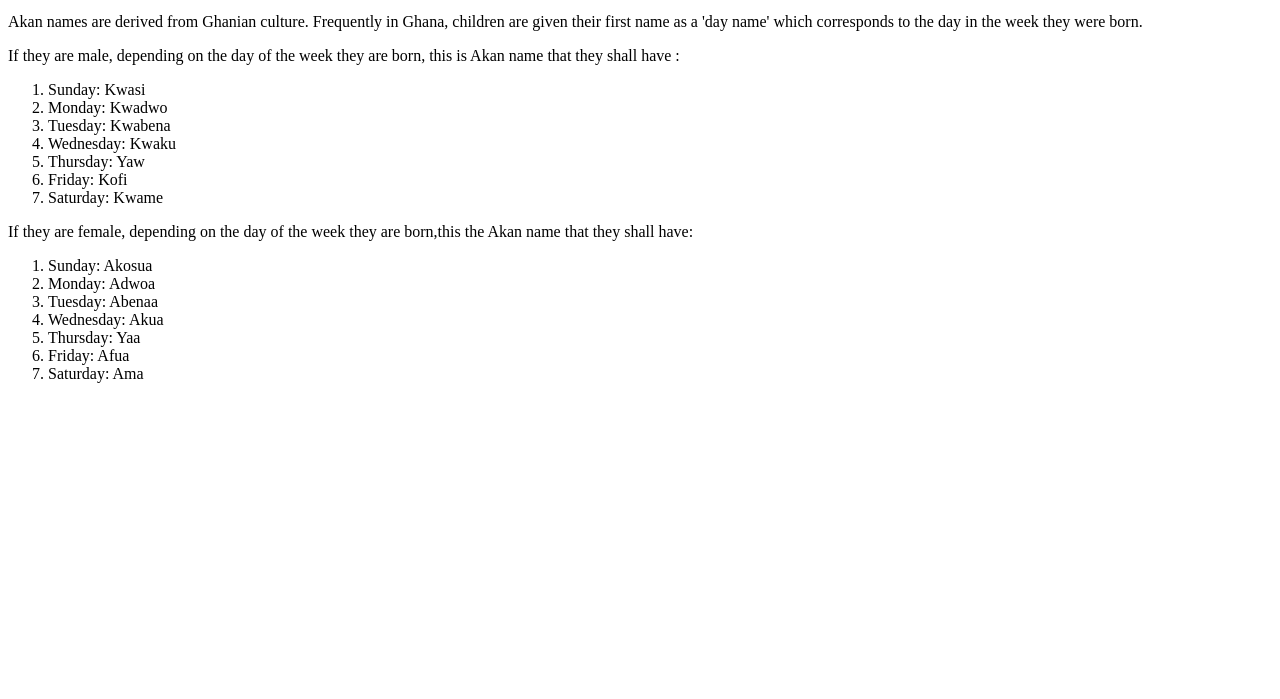
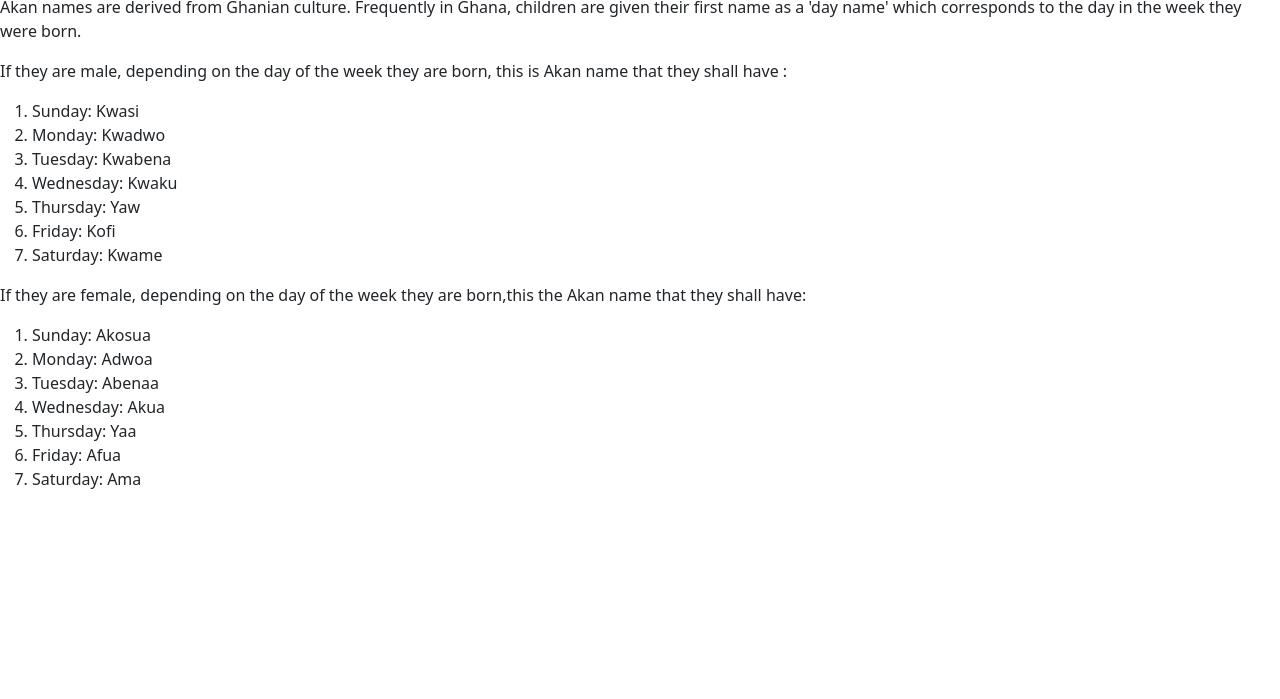
Before and after one commit to arfi19/birthdaygenerator, a plain HTML site: page index.html in a window 1280 px wide. Shown: the part 101-800 px from the top of the page. Drawn offline with nearby package versions, Linux system fonts and the light colour scheme.

Commit message:
add styles.sheet and boostrap

```diff
--- a/index.html
+++ b/index.html
@@ -2,6 +2,8 @@
 <html>
 <head>
 <title>BIRTHDAY GENERATOR</title>
+<link rel="stylesheet" href="https://cdn.jsdelivr.net/npm/bootstrap@5.1.3/dist/css/bootstrap.min.css" integrity="sha384-1BmE4kWBq78iYhFldvKuhfTAU6auU8tT94WrHftjDbrCEXSU1oBoqyl2QvZ6jIW3" crossorigin="anonymous">
+<link  rel="stylesheet" href="css/styles.css" type="text/css">
 </head>
 <body>
 
```
Also changed, not shown: css/boostrap.min.css (added), css/styles.css (added).
